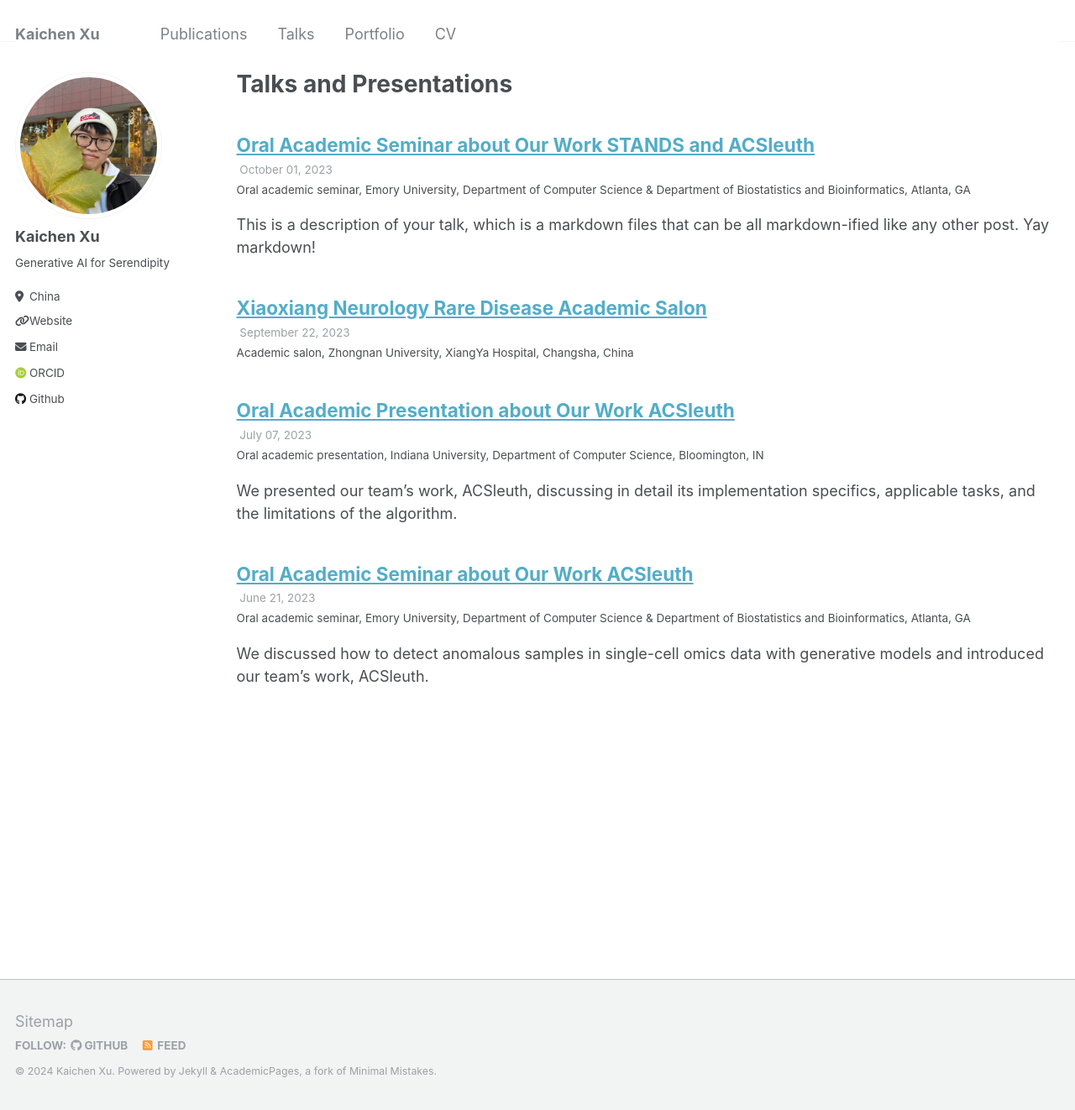
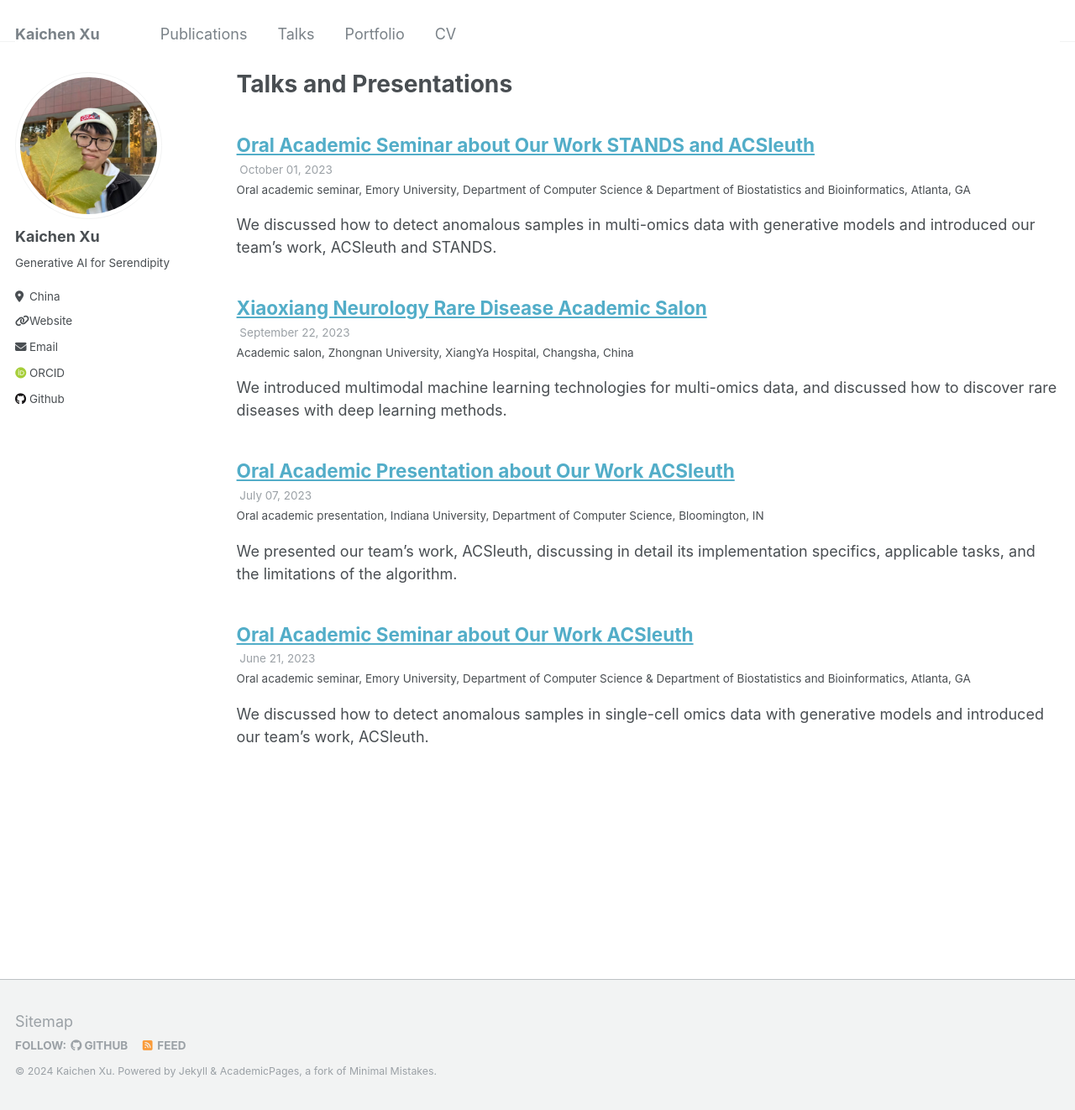
Before and after one commit to Catchxu/Catchxu.github.io, a Jekyll site: the page built from _pages/talks.html, in a window 1280 px wide and 1322 px high. Shown: the whole window at 84% size. Built offline with Jekyll 4.4.1, drawn with Linux system fonts in a browser that asks for light colours; some web fonts are replaced.

Commit message:
Update talks

```diff
--- a/_talks/2023-09-22-XiangYa.md
+++ b/_talks/2023-09-22-XiangYa.md
@@ -6,7 +6,9 @@ permalink: /talks/2023-09-22-XiangYa
 venue: "Zhongnan University, XiangYa Hospital"
 date: 2023-09-22
 location: "Changsha, China"
-excerpt: ""
+excerpt: "We introduced multimodal machine learning technologies for multi-omics data, and discussed how to discover rare diseases with deep learning methods."
 ---
 
-This is a description of your talk, which is a markdown files that can be all markdown-ified like any other post. Yay markdown!
+We introduced multimodal machine learning technologies for multi-omics data, and discussed how to discover rare diseases with deep learning methods.
+
+In this talk, we discussed how spatial transcriptomics, as a unique data type containing both gene expression and tissue images, offers new possibilities for multimodal joint learning. We used recent works from our team, including [STANDS](/portfolio/portfolio-4/), as examples to illustrate how data-driven or theory-driven multimodal learning methods can be applied to some specific tasks, including but not limited to discovering anomalous tissue regions, integrating batch effects, and exploring gene co-expression.
--- a/_talks/2023-10-01-Emory-2.md
+++ b/_talks/2023-10-01-Emory-2.md
@@ -6,6 +6,9 @@ permalink: /talks/2023-10-01-Emory-2
 venue: "Emory University, Department of Computer Science & Department of Biostatistics and Bioinformatics"
 date: 2023-10-01
 location: "Atlanta, GA"
+excerpt: "We discussed how to detect anomalous samples in multi-omics data with generative models and introduced our team's work, ACSleuth and STANDS."
 ---
 
-This is a description of your talk, which is a markdown files that can be all markdown-ified like any other post. Yay markdown!
+We discussed how to detect anomalous samples in multi-omics data with generative models and introduced our team's work, ACSleuth and STANDS.
+
+In this talk, we presented the two recent works, [ACSleuth](/portfolio/portfolio-3/) and [STANDS](/portfolio/portfolio-4/), proposed by our team, and their applicable tasks, implementation principles, and limitations. Among them, ACSleuth is more suitable for anomalous cell detection in single-cell omics, and the specially designed MMD-based anomaly scorer enhances the algorithm's tolerance to batch effects. On the other hand, STANDS, as a multitask framework, is better suited for spatial transcriptomics, and it can integrate gene expression with tissue imaging to accomplish various multimodal tasks.
```
